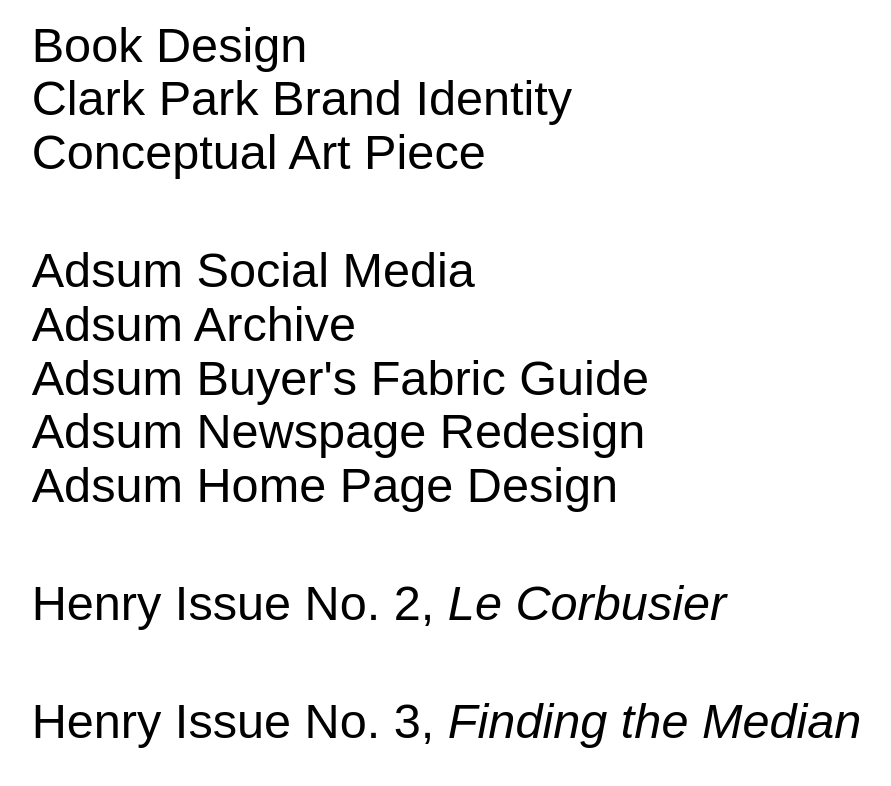
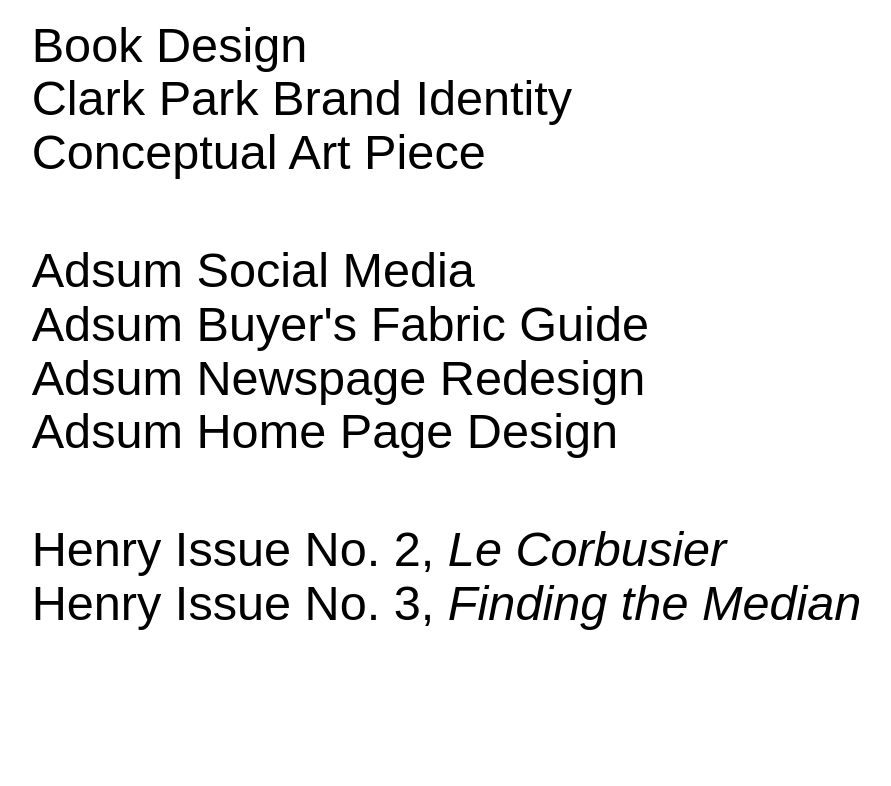
Before and after one commit to JM91214/portfolio, a plain HTML site: page pages/about.html in a window 1280 px wide. Shown: the part 953-1739 px from the top of the page, without its empty margins (363-1254 px from the left). Drawn offline with Linux system fonts and the light colour scheme; a web font is replaced by a local one.

Commit message:
Add files via upload

```diff
--- a/pages/about.html
+++ b/pages/about.html
@@ -60,12 +60,12 @@
 		<a class= "archive-link space-after" href="conceptual-art-piece.html">Conceptual Art Piece</a>
 
 		<a class= "archive-link" href="https://www.instagram.com/adsumnyc/">Adsum Social Media</a>
-		<a class= "archive-link" href="https://www.instagram.com/adsumnyc/">Adsum Archive</a>
+		<!--<a class= "archive-link" href="https://www.instagram.com/adsumnyc/">Adsum Archive</a>-->
 		<a class= "archive-link" href="https://indd.adobe.com/view/3379d9c2-f4ca-4e07-b39b-c0611b5b69a9">Adsum Buyer's Fabric Guide</a>
 		<a class= "archive-link" href="news-page-redesign.html">Adsum Newspage Redesign</a>
 		<a class= "archive-link space-after" href="https://www.instagram.com/adsumnyc/">Adsum Home Page Design</a>
 
-		<a class= "archive-link space-after" href="https://indd.adobe.com/view/b9678866-ca28-4f74-ac83-7dd2fec8406b">Henry Issue No. 2, <em>Le Corbusier</em></a>
+		<a class= "archive-link" href="https://indd.adobe.com/view/b9678866-ca28-4f74-ac83-7dd2fec8406b">Henry Issue No. 2, <em>Le Corbusier</em></a>
 		<a class= "archive-link space-after" href="https://indd.adobe.com/view/7f06d0ab-3f2f-415a-bac3-95c42b64e8ab">Henry Issue No. 3, <em>Finding the Median</em></a>
 
 
```
